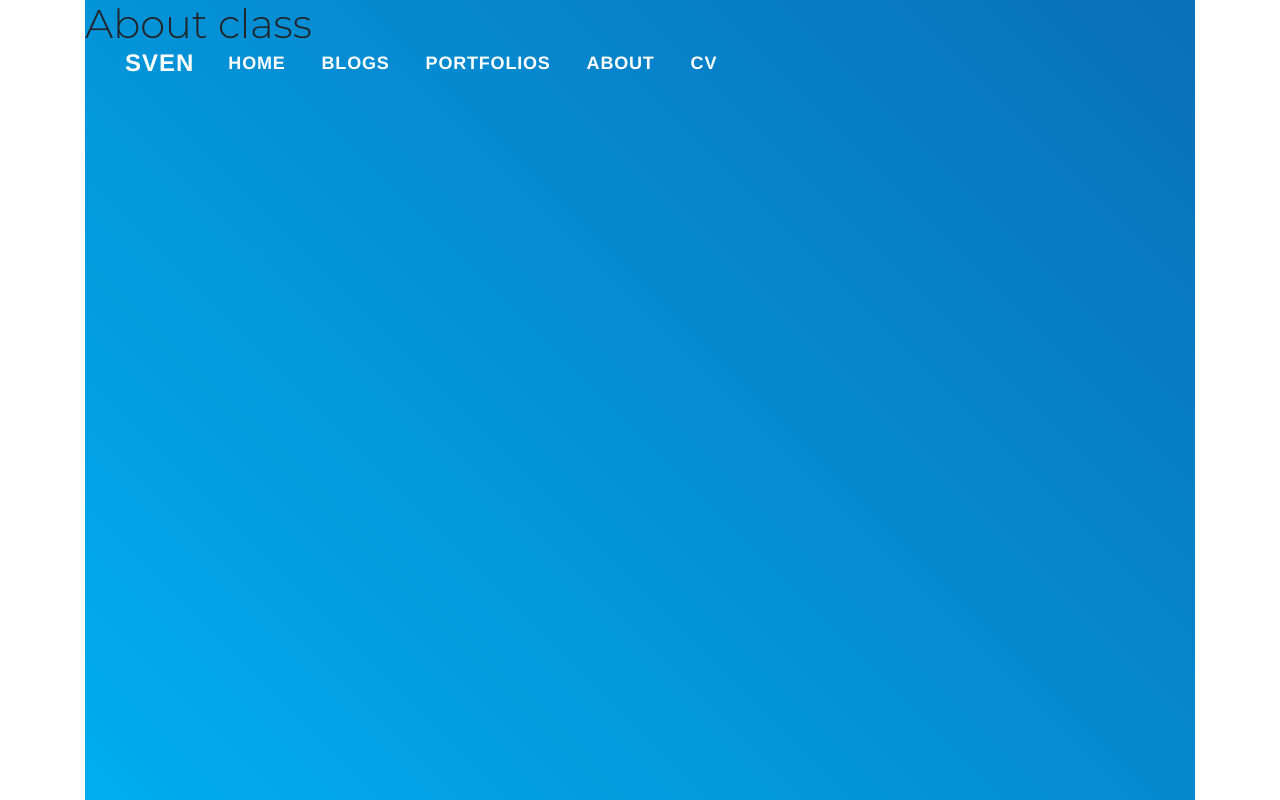
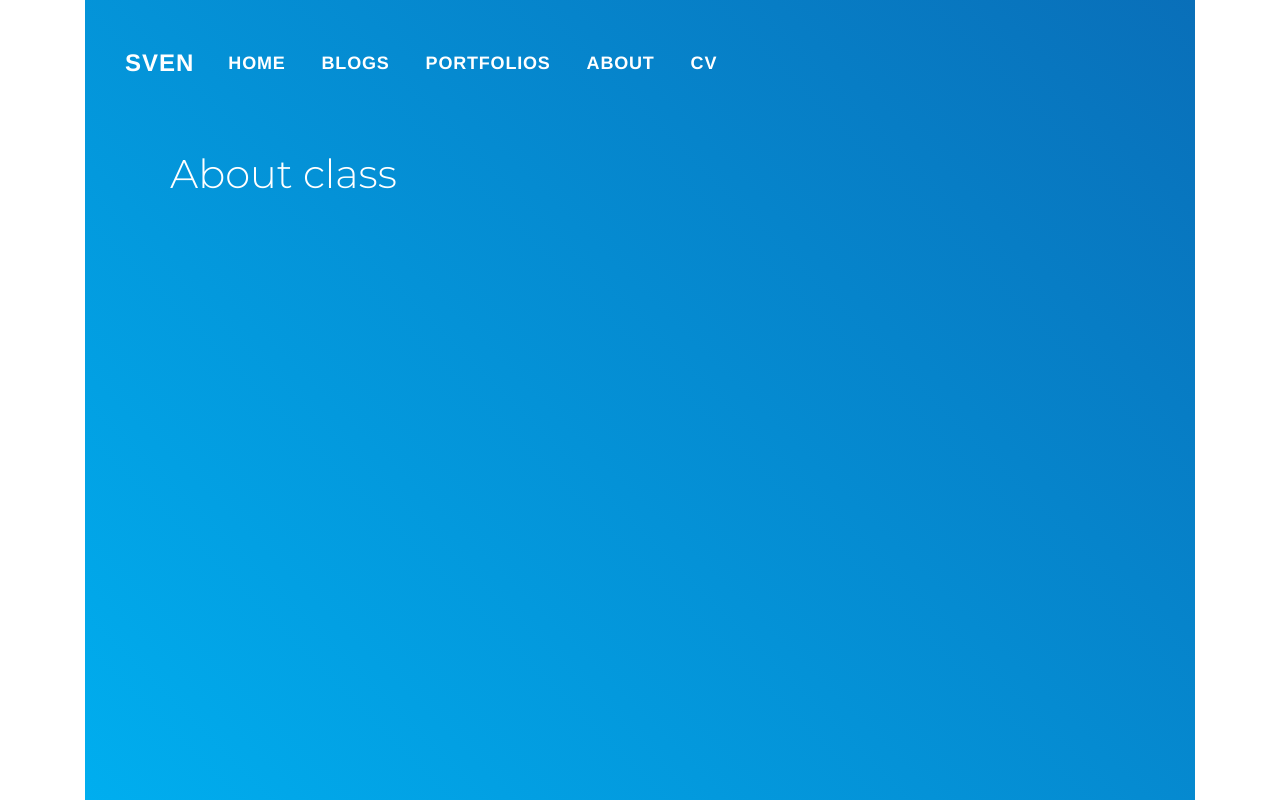
Before and after one commit to sherzing/next-portfolio, a Next.js app: page /about in a window 1280 px wide. Shown: the top 800 px of the page. Built offline with nearby package versions, Linux system fonts and the light colour scheme; a web font is replaced by a local one.

Commit message:
use basepage to adjust padding with Navbar

```diff
--- /dev/null
+++ b/components/BasePage.js
@@ -0,0 +1,26 @@
+import React from 'react'
+import { Container } from 'reactstrap'
+import PropTypes from 'prop-types'
+
+const BasePage = (props) => {
+    const { className } = props
+    // Use this if you don't use defaultProps
+    //const className = props.className || ''
+    return (
+        <div className={`base-page ${className}`}>
+            <Container>
+                {props.children}
+            </Container>
+        </div>
+    )
+}
+
+BasePage.defaultProps = {
+    className: ''
+}
+
+BasePage.PropTypes = {
+    className: PropTypes.any.isRequired
+}
+
+export default BasePage
--- a/components/shared/Header.js
+++ b/components/shared/Header.js
@@ -58,7 +58,7 @@
 
   return (
     <div>
-      <Navbar className="port-navbar port-default absolute" color="transparent" dark expand="md">
+      <Navbar className="port-navbar port-default absolute" color="transparent" light expand="md">
         <NavbarBrand className="port-navbar-brand" href="/">Sven</NavbarBrand>
         <NavbarToggler onClick={toggle} />
         <Collapse isOpen={isOpen} navbar>
--- a/pages/about.js
+++ b/pages/about.js
@@ -1,5 +1,6 @@
 import React from 'react'
 import BaseLayout from '../components/layouts/BaseLayout'
+import BasePage from '../components/BasePage'
 
 class About extends React.Component {
 
@@ -7,7 +8,9 @@
 
         return (
         <BaseLayout>
-            <h1>About class</h1>
+            <BasePage>
+                <h1>About class</h1>
+            </BasePage>
         </BaseLayout>
         )
     }
--- a/pages/blogs.js
+++ b/pages/blogs.js
@@ -1,13 +1,15 @@
 import React from 'react'
 import BaseLayout from '../components/layouts/BaseLayout'
-
+import BasePage from '../components/BasePage'
 
 class Blogs extends React.Component {
 
     render() {
         return (
             <BaseLayout>
+            <BasePage>
                 <h1>Blog class</h1>
+            </BasePage>
             </BaseLayout>
         )
     }
--- a/pages/cv.js
+++ b/pages/cv.js
@@ -1,13 +1,15 @@
 import React from 'react'
 import BaseLayout from '../components/layouts/BaseLayout'
-
+import BasePage from '../components/BasePage'
 
 class Cv extends React.Component {
 
     render() {
         return (
             <BaseLayout>
+            <BasePage>
                 <h1>CS class</h1>
+            </BasePage>
             </BaseLayout>
         )
     }
--- a/pages/portfolio/[id].js
+++ b/pages/portfolio/[id].js
@@ -2,6 +2,7 @@
 import axios from 'axios'
 import { withRouter } from 'next/router'
 import BaseLayout from '../../components/layouts/BaseLayout'
+import BasePage from '../components/BasePage'
 
 
 class Portfolio extends React.Component {
@@ -23,9 +24,11 @@
 
         return (
             <BaseLayout>
+            <BasePage>
                 <h1>{post.title}</h1>
                 <h2>{post.body}</h2>
                 <p>{post.id}</p>
+            </BasePage>
             </BaseLayout>
         )
     }
--- a/styles/main.scss
+++ b/styles/main.scss
@@ -20,3 +20,8 @@
 .absolute {
     position: absolute;
 }
+
+.base-page {
+    padding-top: 150px;
+    color: white;
+}
```
Also changed, not shown: pages/portfolios.js (+5 -3 lines).
